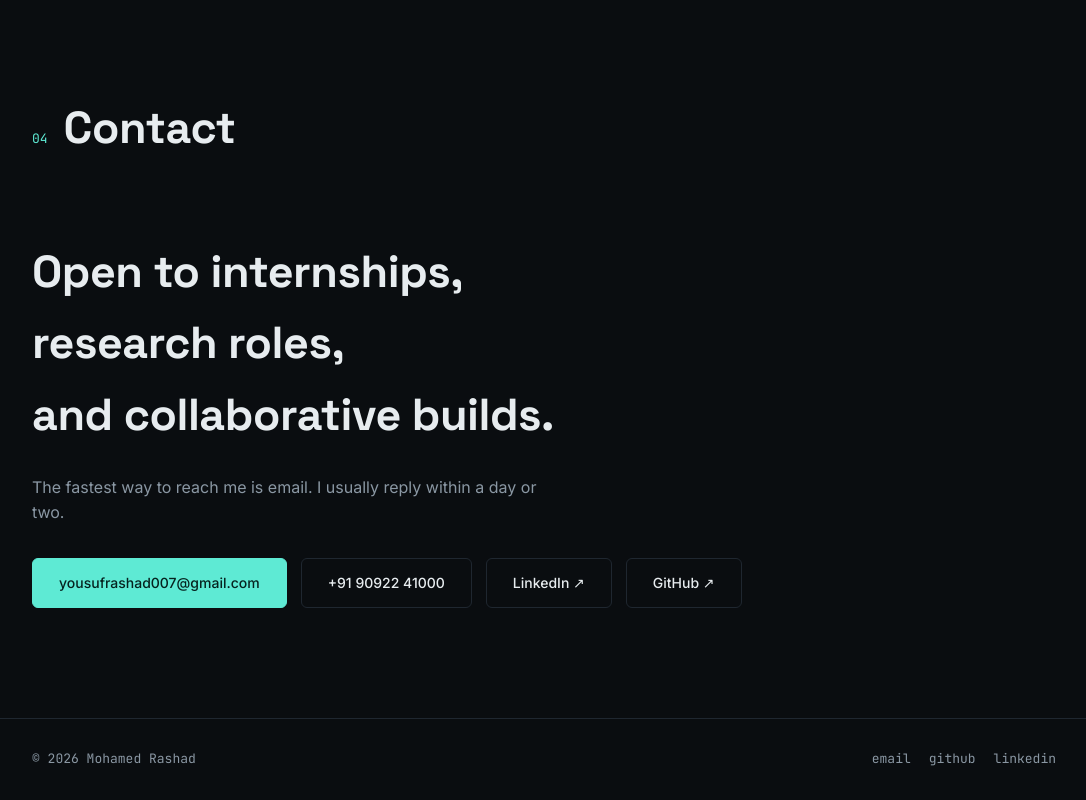
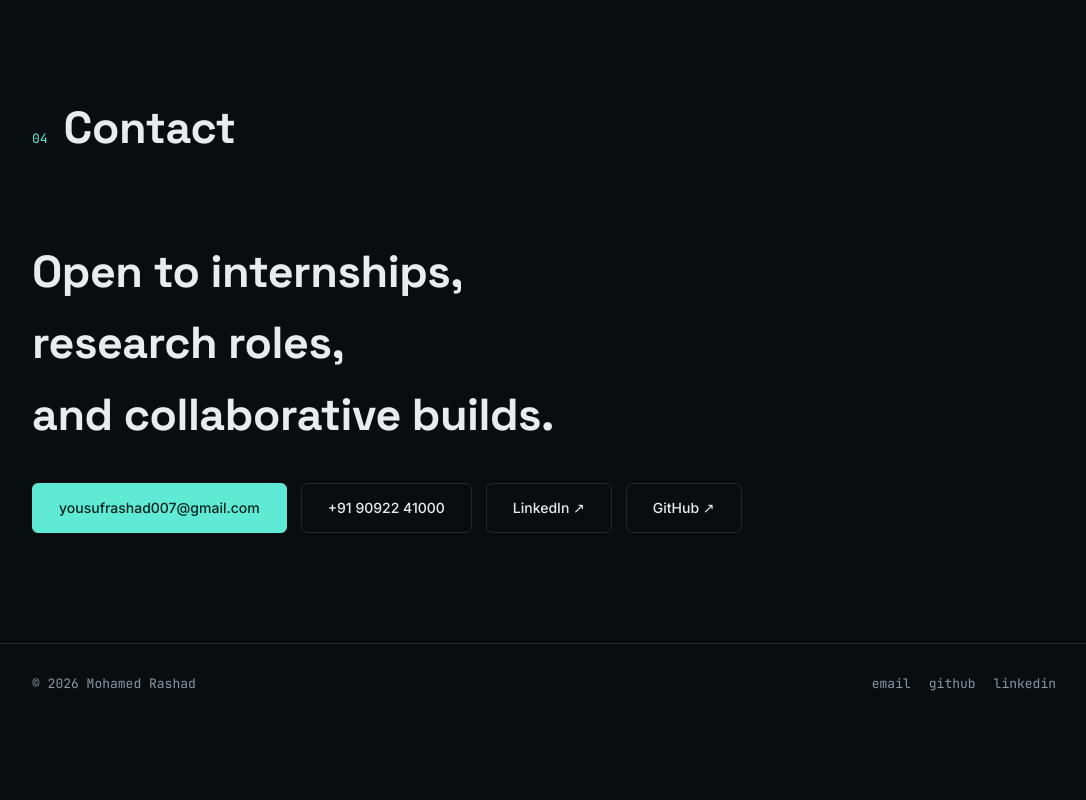
Before and after one commit to Rashad-007/Portfolio, a plain HTML site: page index.html in a window 1280 px wide. Shown: the part 3315-4115 px from the top of the page, without its empty margins (96-1182 px from the left). After the commit the page ends 4040 px from the top, so only its background shows below. Drawn offline with Linux system fonts and the light colour scheme.

```diff
--- a/index.html
+++ b/index.html
@@ -426,7 +426,8 @@
     <div class="wrap hero-inner">
       <div class="eyebrow mono">B.TECH AI &amp; DATA SCIENCE · SEMESTER IV</div>
       <h1>I build things that <em>traverse</em>,<br>learn, and predict.</h1>
-      <p>Mohamed Rashad — student engineer working across algorithms, data mining, and applied ML. Comfortable across C, Python,
+      <p>Mohamed Rashad — student engineer working across algorithms, data mining, and applied ML. Comfortable across C,
+        Python,
         and SQL, with R in the toolkit for statistical work.</p>
       <div class="hero-cta">
         <a href="#projects" class="btn btn-primary">View projects</a>
@@ -570,8 +571,6 @@
         <h2>Contact</h2>
       </div>
       <h2>Open to internships, research roles,<br>and collaborative builds.</h2>
-      <p style="color:var(--muted);max-width:520px;">The fastest way to reach me is email. I usually reply within a day
-        or two.</p>
       <div class="contact-links">
         <a href="mailto:yousufrashad007@gmail.com" class="btn btn-primary">yousufrashad007@gmail.com</a>
         <a href="tel:+919092241000" class="btn btn-ghost">+91 90922 41000</a>
```
